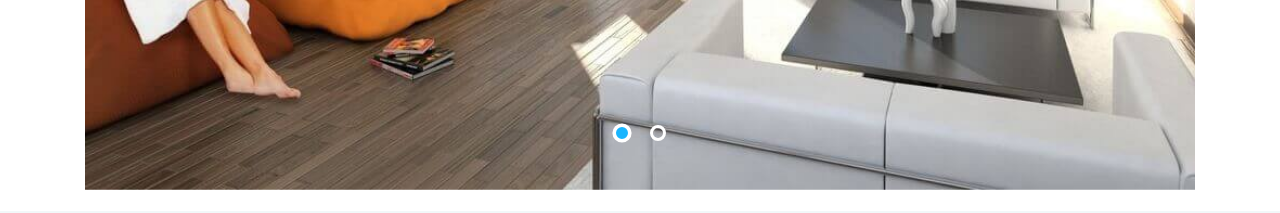
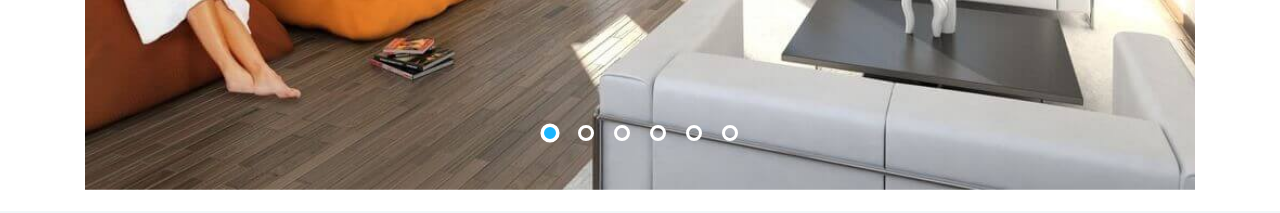
Before and after one commit to SltyBr/Project_3D, a plain HTML site: page index.html in a window 1280 px wide. Shown: the part 2180-2393 px from the top of the page. Drawn offline with Linux system fonts and the light colour scheme.

Commit message:
lesson21 main taks done

```diff
--- a/index.html
+++ b/index.html
@@ -178,7 +178,6 @@
 			<a href="#" class="portfolio-btn prev" id="arrow-left"></a>
 			<a href="#" class="portfolio-btn next" id="arrow-right"></a>
 			<ul class="portfolio-dots">
-				<li class="dot dot-active"></li>
 			</ul>
 		</ul>
 	</div>
--- a/script/script.js
+++ b/script/script.js
@@ -183,28 +183,24 @@ toggleMenu();
 
 	const slider = ()=>{
 		const slide = document.querySelectorAll('.portfolio-item'),
-				btn = document.querySelectorAll('.portfolio-btn'),
-				dot = document.querySelectorAll('.dot'),
-				dotFirst = document.querySelector('.dot'),
-				slider = document.querySelector('.portfolio-content'),
-				portfolioDots = document.querySelector('.portfolio-dots'),
-				dots = document.createElement('li');
+			slider = document.querySelector('.portfolio-content'),
+			portfolioDots = document.querySelector('.portfolio-dots');
+		let dot = document.querySelectorAll('.dot'),
+			currentSlide = 0,
+			interval;
 
+		const createList = ()=>{ // функция создания списка, в зависимости от количества слайдов
+			for (let i = 0; i < slide.length; i++){
+				let dots = document.createElement('li');
 				dots.classList.add('dot');
 				portfolioDots.append(dots);
-				portfolioDots.append(dots);
-
-		let currentSlide = 0;
-		let interval;
-
-		let cloneDot;
-
-/*  		for (let i = 0; i < slide.length; i++){
-			cloneDot = dotFirst.cloneNode();
-			cloneDot.classList.remove('dot-active');
-			portfolioDots.insertAdjacentElement('beforeEnd', cloneDot);
-		} */
-
+				if (i === currentSlide){
+					dots.classList.add('dot-active');
+				}
+			}
+			dot = document.querySelectorAll('.dot');
+		};
+		createList();
 
 		const prevSlide = (elem, index, strClass)=>{
 			elem[index].classList.remove(strClass);
```
